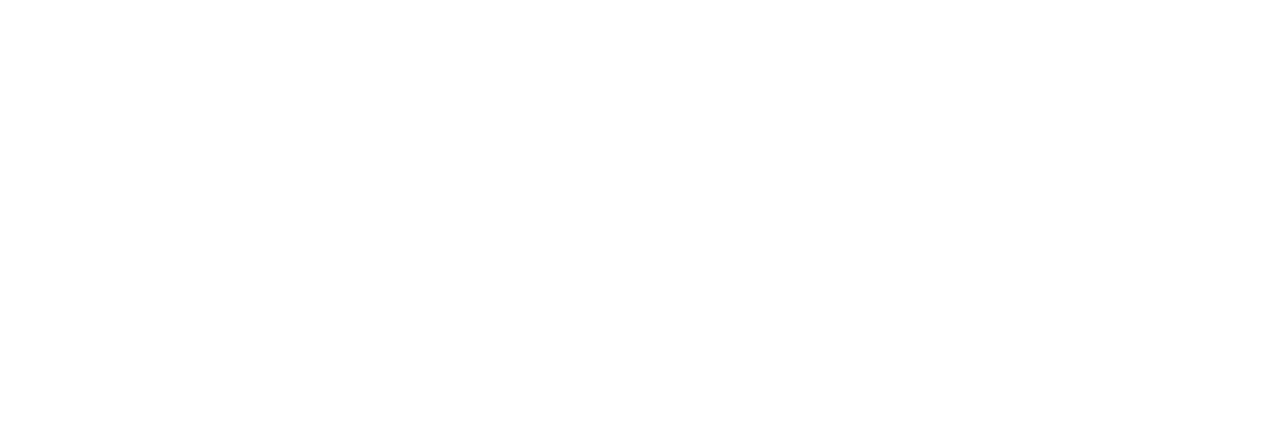
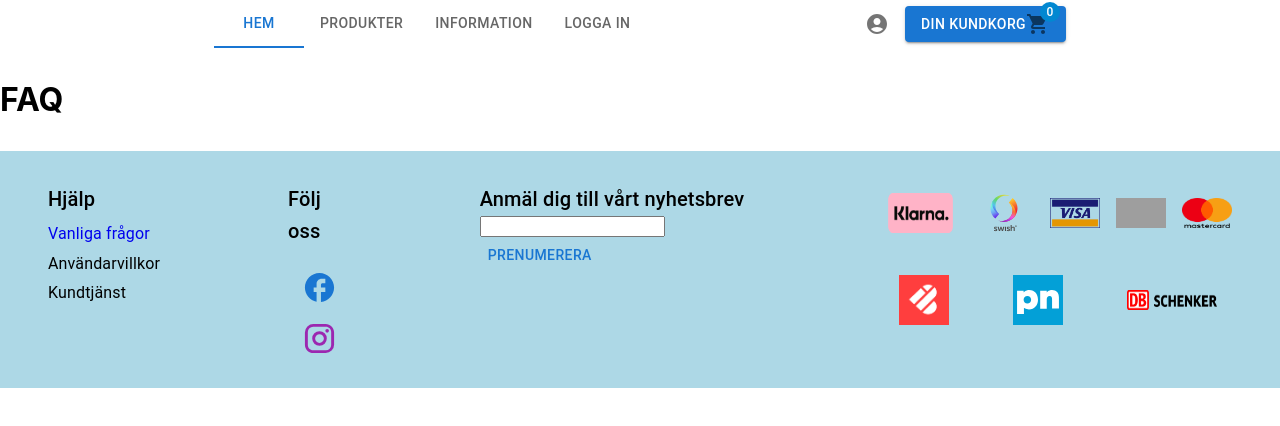
Before and after one commit to OliviaIsberg/ducky, a React (Create React App) app: page /faq in a window 1280 px wide. Before the commit this address had no page. Shown: the top 426 px of the page. Built offline with nearby package versions, Linux system fonts and the light colour scheme; grey boxes are pictures that could not be loaded.

Commit message:
created FaqPage and added routing

```diff
--- a/src/components/App.tsx
+++ b/src/components/App.tsx
@@ -1,18 +1,19 @@
-import { Route, Routes } from 'react-router-dom'
-import ProductListPage from '../pages/ProductListPage'
-import Layout from './Layout'
-import StartPage from '../pages/StartPage'
-import TextPage from '../pages/TextPage'
-import CheckOutPage from '../pages/CheckOutPage'
-import ProductPage from '../pages/ProductPage'
-import CartPage from '../pages/CartPage'
-import LoginPage from '../pages/LoginPage'
-import { useCart } from '../contexts/ProductsInCartContext'
+import { Route, Routes } from 'react-router-dom';
+import ProductListPage from '../pages/ProductListPage';
+import Layout from './Layout';
+import StartPage from '../pages/StartPage';
+import TextPage from '../pages/TextPage';
+import CheckOutPage from '../pages/CheckOutPage';
+import ProductPage from '../pages/ProductPage';
+import CartPage from '../pages/CartPage';
+import LoginPage from '../pages/LoginPage';
+import { useCart } from '../contexts/ProductsInCartContext';
+import FaqPage from '../pages/FaqPage';
 
 function App() {
   const {
     state: { products },
-  } = useCart()
+  } = useCart();
   return (
     <Routes>
       <Route path="/" element={<Layout />}>
@@ -24,10 +25,11 @@ function App() {
         <Route path="cartPage" element={<CartPage />} />
         <Route path="checkoutPage" element={<CheckOutPage />} />
         <Route path="about" element={<TextPage />} />
+        <Route path="faq" element={<FaqPage />} />
         <Route path="login" element={<LoginPage />} />
       </Route>
     </Routes>
-  )
+  );
 }
 
-export default App
+export default App;
--- a/src/components/Footer/LinksContainer.tsx
+++ b/src/components/Footer/LinksContainer.tsx
@@ -1,3 +1,4 @@
+import { Link } from 'react-router-dom';
 import { Box, Typography } from '@mui/material';
 import FacebookOutlinedIcon from '@mui/icons-material/FacebookOutlined';
 import InstagramIcon from '@mui/icons-material/Instagram';
@@ -27,7 +28,7 @@ function LinksContainer() {
             Hjälp
           </Typography>
           <Typography gutterBottom variant="body1">
-            Vanliga frågor
+            <Link to="faq">Vanliga frågor</Link>
           </Typography>
           <Typography gutterBottom variant="body1">
             Användarvillkor
--- /dev/null
+++ b/src/pages/FaqPage.tsx
@@ -0,0 +1,5 @@
+function FaqPage() {
+  return <h1>FAQ</h1>;
+}
+
+export default FaqPage;
```
